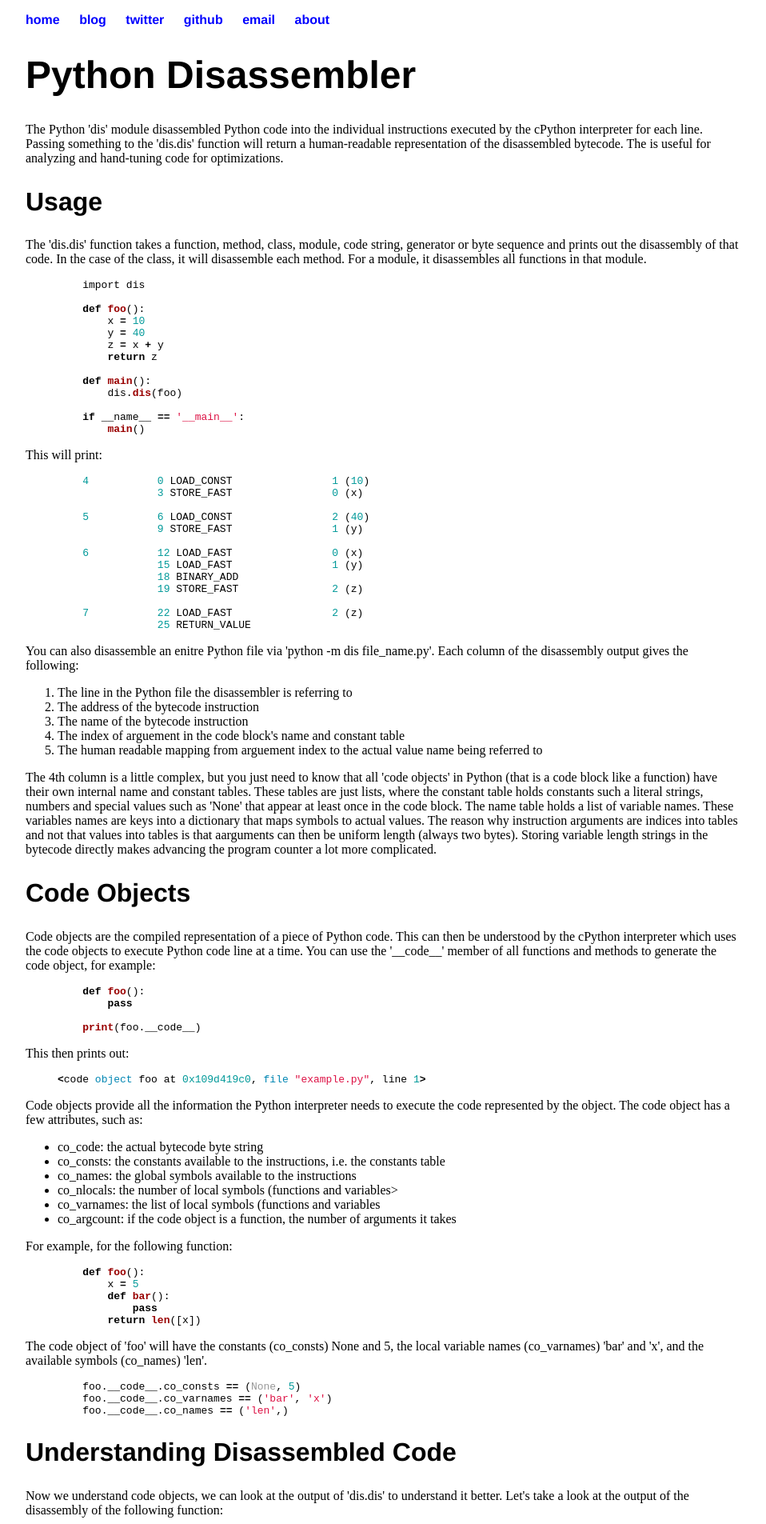
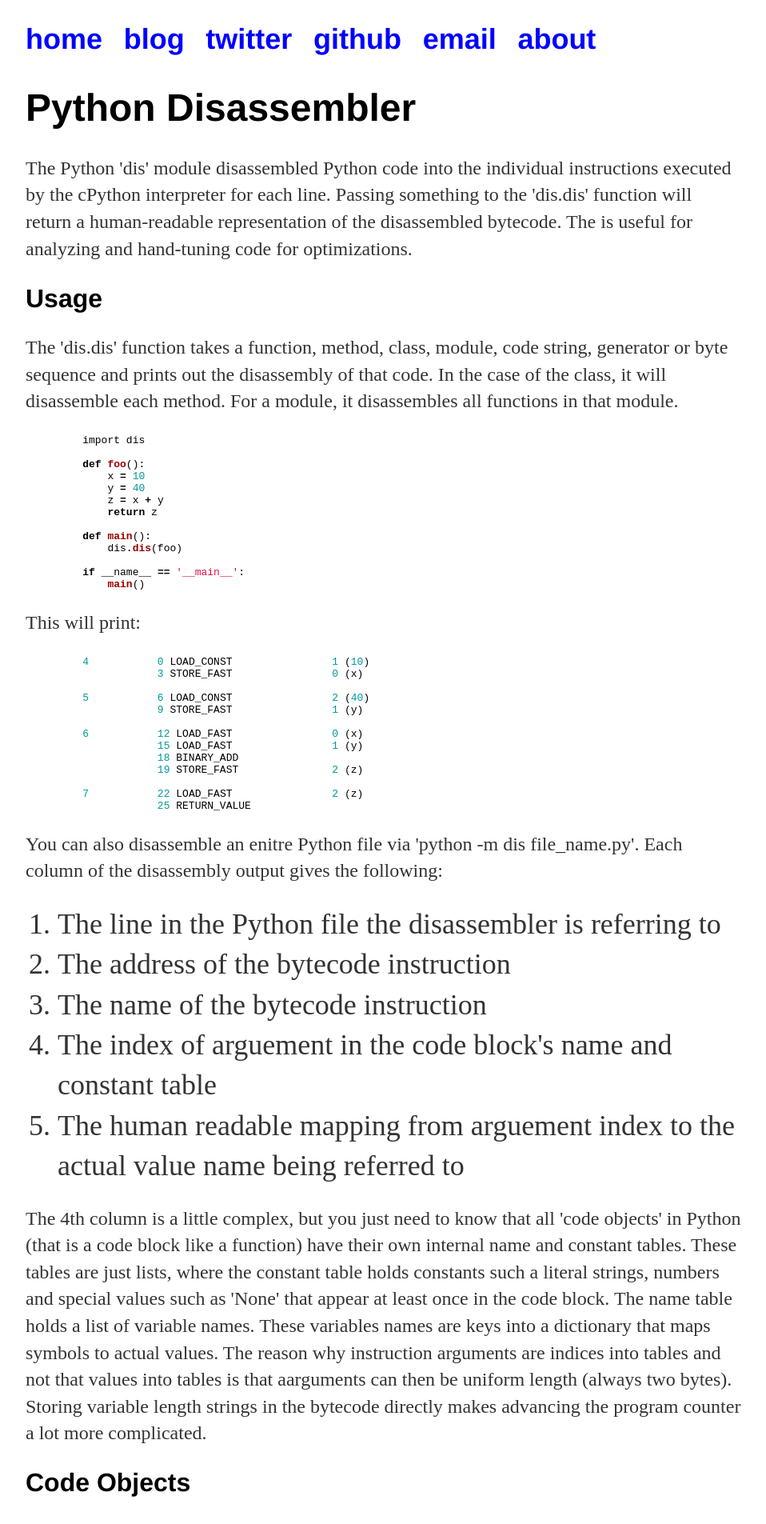
Before and after one commit to bentrevett/bentrevett.github.io, a Jekyll site: the page built from blog/python-disassembler/index.html, in a window 1280 px wide. Shown: the top 1905 px of the page at 80% size, without its empty margins (160-1118 px from the left). Built offline with Jekyll 4.4.1, drawn with Linux system fonts in a browser that asks for light colours.

Commit message:
Update main.css

```diff
--- a/css/main.css
+++ b/css/main.css
@@ -30,7 +30,7 @@ h2 {
     font-size: 2em;
     font-family:'Helvetica', 'Arial', 'Sans-Serif';
 }
-p ul ol li{
+p, ul, ol, li {
     font-size: 1.5em;
     line-height: 1.4em;
     color: #333;
```
